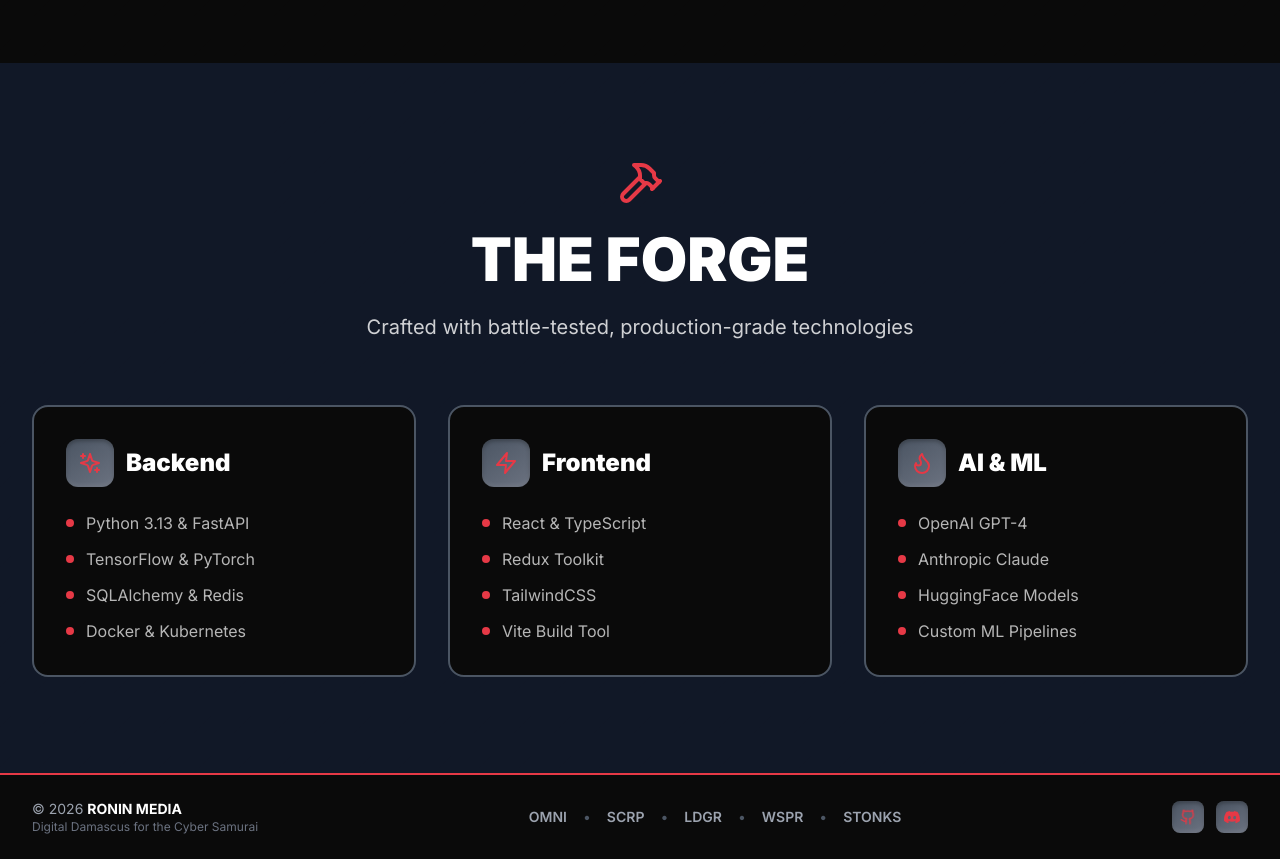
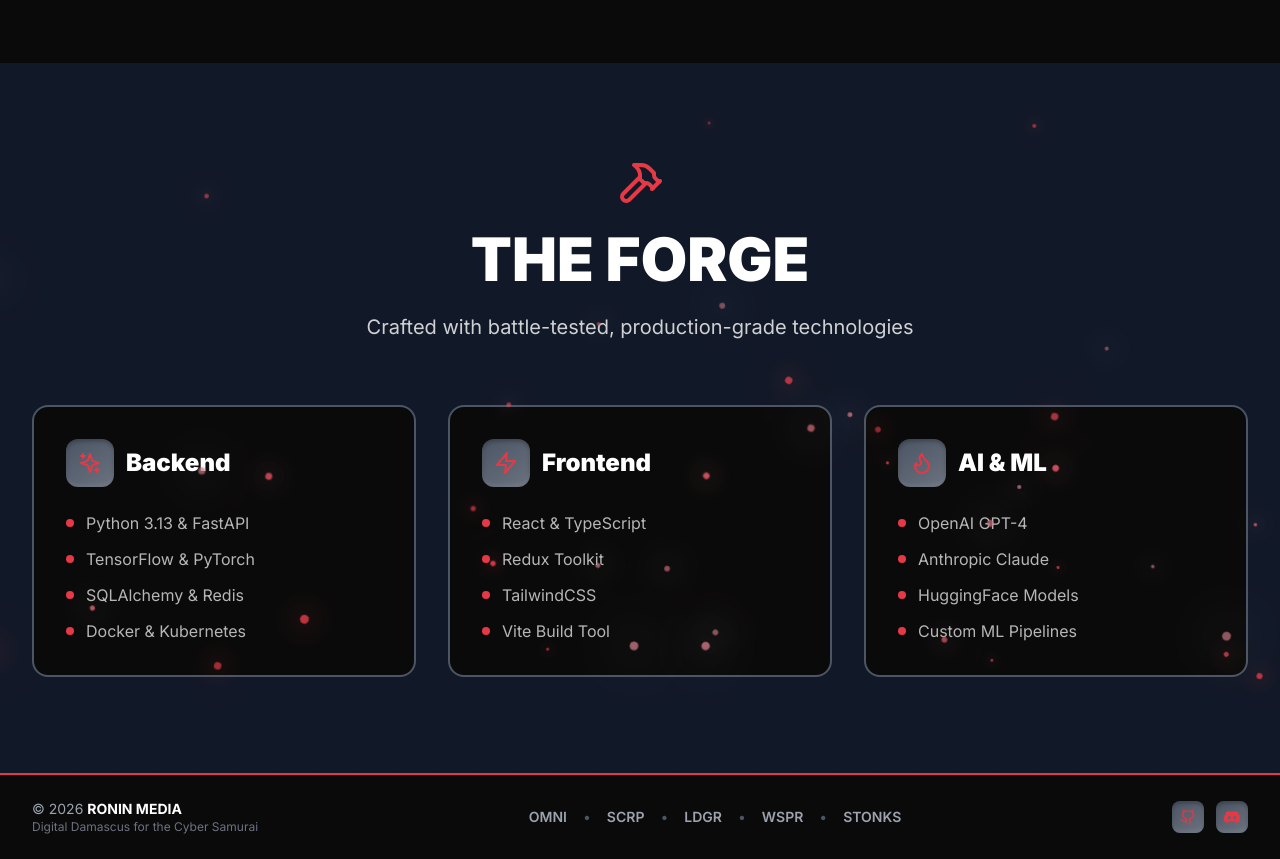
Before and after one commit to 54MUR-AI/RMG, a React (Vite) app: page /#/ in a window 1280 px wide. Shown: the part 2200-3059 px from the top of the page. Built offline with nearby package versions, Linux system fonts and the light colour scheme.

Commit message:
Fix ember animation to start at viewport bottom and float upward - was starting 100vh below viewport

```diff
--- a/src/components/FloatingEmbers.tsx
+++ b/src/components/FloatingEmbers.tsx
@@ -44,44 +44,44 @@ export default function FloatingEmbers() {
     styleSheet.textContent = newEmbers.map(ember => `
       @keyframes floatEmber${ember.id} {
         0% {
-          transform: translateY(100vh) translateX(0) rotate(0deg) scale(0.8);
+          transform: translateY(0) translateX(0) rotate(0deg) scale(0.8);
           opacity: 0;
         }
         5% {
           opacity: 1;
         }
         10% {
-          transform: translateY(90vh) translateX(${ember.horizontalMeander * 0.2}px) rotate(${ember.rotation * 0.1}deg) scale(0.85);
+          transform: translateY(-10vh) translateX(${ember.horizontalMeander * 0.2}px) rotate(${ember.rotation * 0.1}deg) scale(0.85);
         }
         20% {
-          transform: translateY(80vh) translateX(${ember.horizontalMeander * 0.5}px) rotate(${ember.rotation * 0.2}deg) scale(0.9);
+          transform: translateY(-20vh) translateX(${ember.horizontalMeander * 0.5}px) rotate(${ember.rotation * 0.2}deg) scale(0.9);
         }
         30% {
-          transform: translateY(70vh) translateX(${ember.horizontalMeander * 0.8}px) rotate(${ember.rotation * 0.3}deg) scale(0.95);
+          transform: translateY(-30vh) translateX(${ember.horizontalMeander * 0.8}px) rotate(${ember.rotation * 0.3}deg) scale(0.95);
         }
         40% {
-          transform: translateY(60vh) translateX(${ember.horizontalMeander * 1.0}px) rotate(${ember.rotation * 0.4}deg) scale(1.0);
+          transform: translateY(-40vh) translateX(${ember.horizontalMeander * 1.0}px) rotate(${ember.rotation * 0.4}deg) scale(1.0);
         }
         50% {
-          transform: translateY(50vh) translateX(${ember.horizontalMeander * 0.8}px) rotate(${ember.rotation * 0.5}deg) scale(0.95);
+          transform: translateY(-50vh) translateX(${ember.horizontalMeander * 0.8}px) rotate(${ember.rotation * 0.5}deg) scale(0.95);
         }
         60% {
-          transform: translateY(40vh) translateX(${ember.horizontalMeander * 0.5}px) rotate(${ember.rotation * 0.6}deg) scale(0.9);
+          transform: translateY(-60vh) translateX(${ember.horizontalMeander * 0.5}px) rotate(${ember.rotation * 0.6}deg) scale(0.9);
         }
         70% {
-          transform: translateY(30vh) translateX(${ember.horizontalMeander * 0.2}px) rotate(${ember.rotation * 0.7}deg) scale(0.8);
+          transform: translateY(-70vh) translateX(${ember.horizontalMeander * 0.2}px) rotate(${ember.rotation * 0.7}deg) scale(0.8);
         }
         80% {
-          transform: translateY(20vh) translateX(${ember.horizontalMeander * -0.2}px) rotate(${ember.rotation * 0.8}deg) scale(0.7);
+          transform: translateY(-80vh) translateX(${ember.horizontalMeander * -0.2}px) rotate(${ember.rotation * 0.8}deg) scale(0.7);
         }
         90% {
-          transform: translateY(10vh) translateX(${ember.horizontalMeander * -0.4}px) rotate(${ember.rotation * 0.9}deg) scale(0.5);
+          transform: translateY(-90vh) translateX(${ember.horizontalMeander * -0.4}px) rotate(${ember.rotation * 0.9}deg) scale(0.5);
         }
         95% {
           opacity: 1;
         }
         100% {
-          transform: translateY(-10vh) translateX(0px) rotate(${ember.rotation}deg) scale(0.2);
+          transform: translateY(-110vh) translateX(0px) rotate(${ember.rotation}deg) scale(0.2);
           opacity: 0;
         }
       }
```
